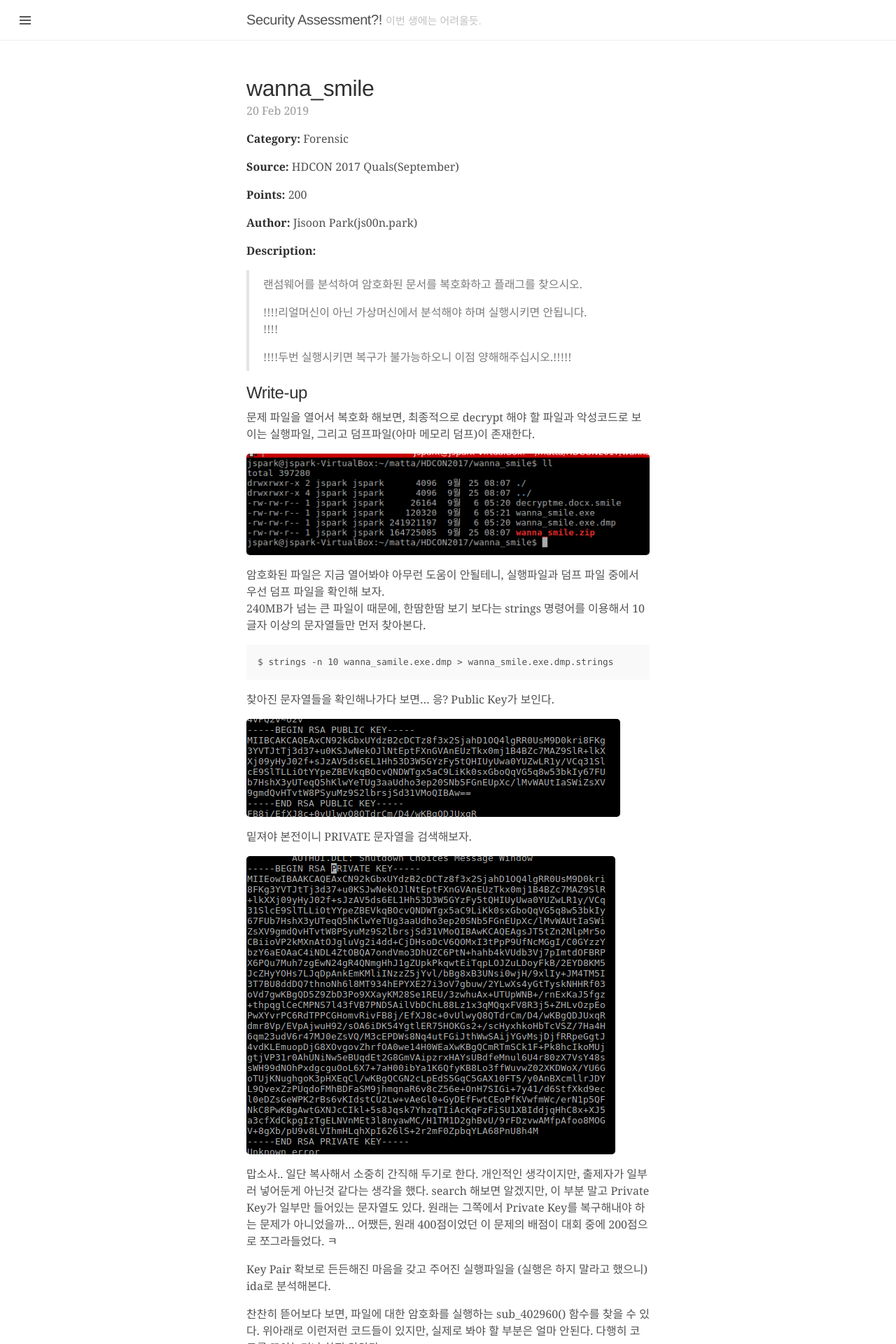
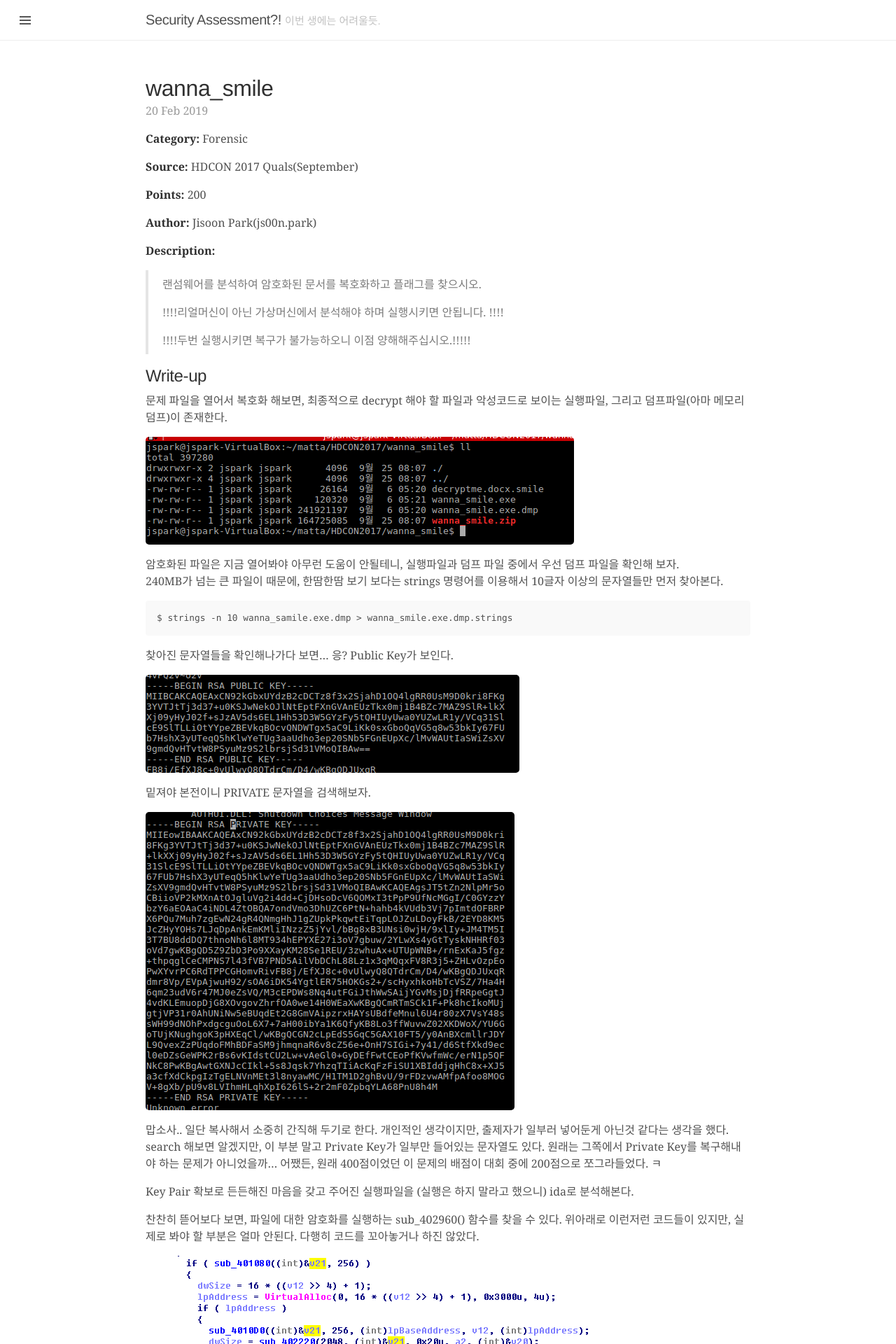
Before and after one commit to JisoonPark/writeup, a Jekyll site: the page built from index.html, in a window 1280 px wide. Shown: the top 1920 px of the page at 70% size. Built offline with Jekyll 4.4.1, drawn with Linux system fonts in a browser that asks for light colours; some web fonts are replaced; the list of posts is cut into pages by our own code.

Commit message:
Update lanyon.css

```diff
--- a/public/css/lanyon.css
+++ b/public/css/lanyon.css
@@ -81,9 +81,9 @@ h1, h2, h3, h4, h5, h6 {
     max-width: 32rem;
   }
 }
-@media (min-width: 56em) {
+@media (min-width:38em) {
   .container {
-    max-width: 38rem;
+    max-width: 56rem;
   }
 }
 
```
